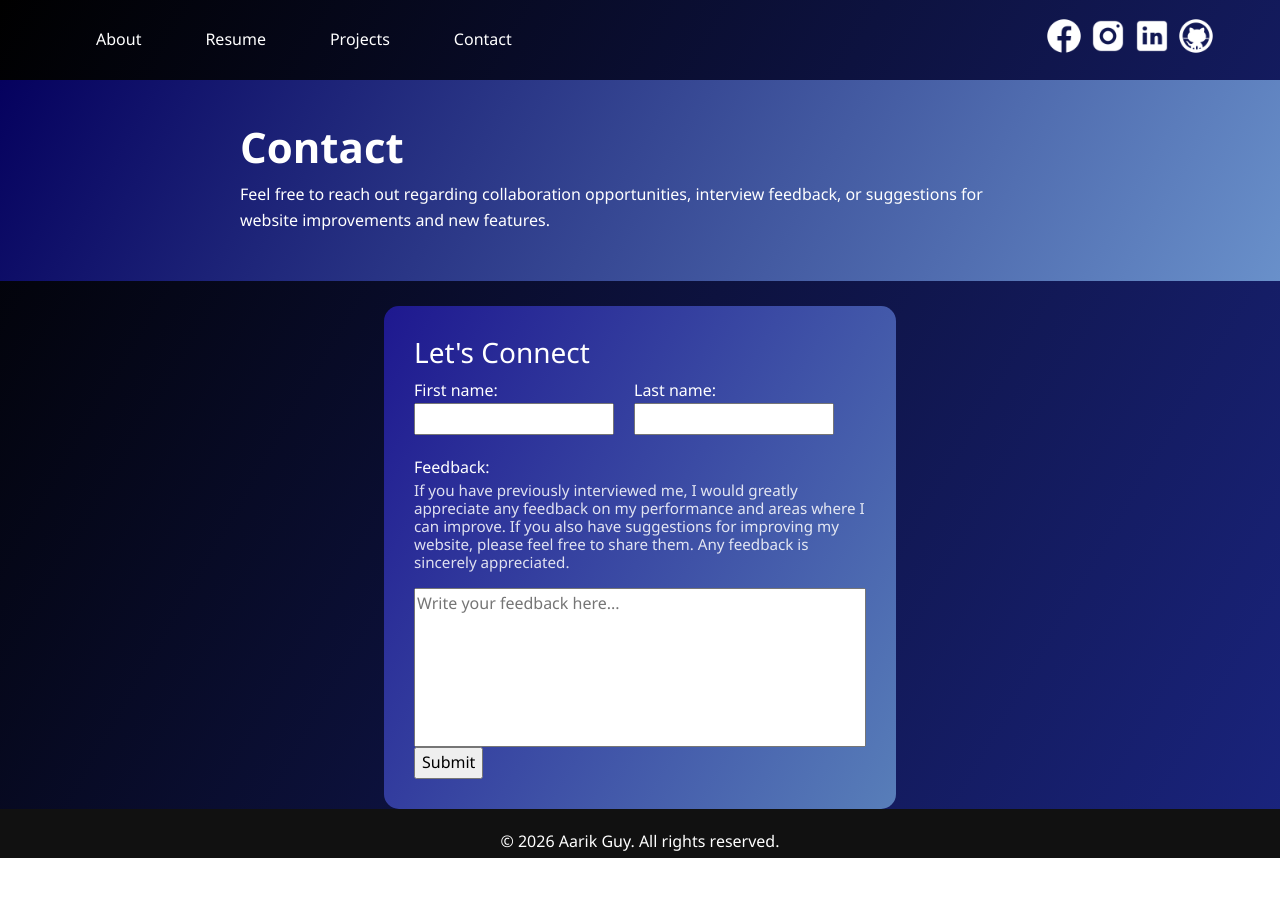
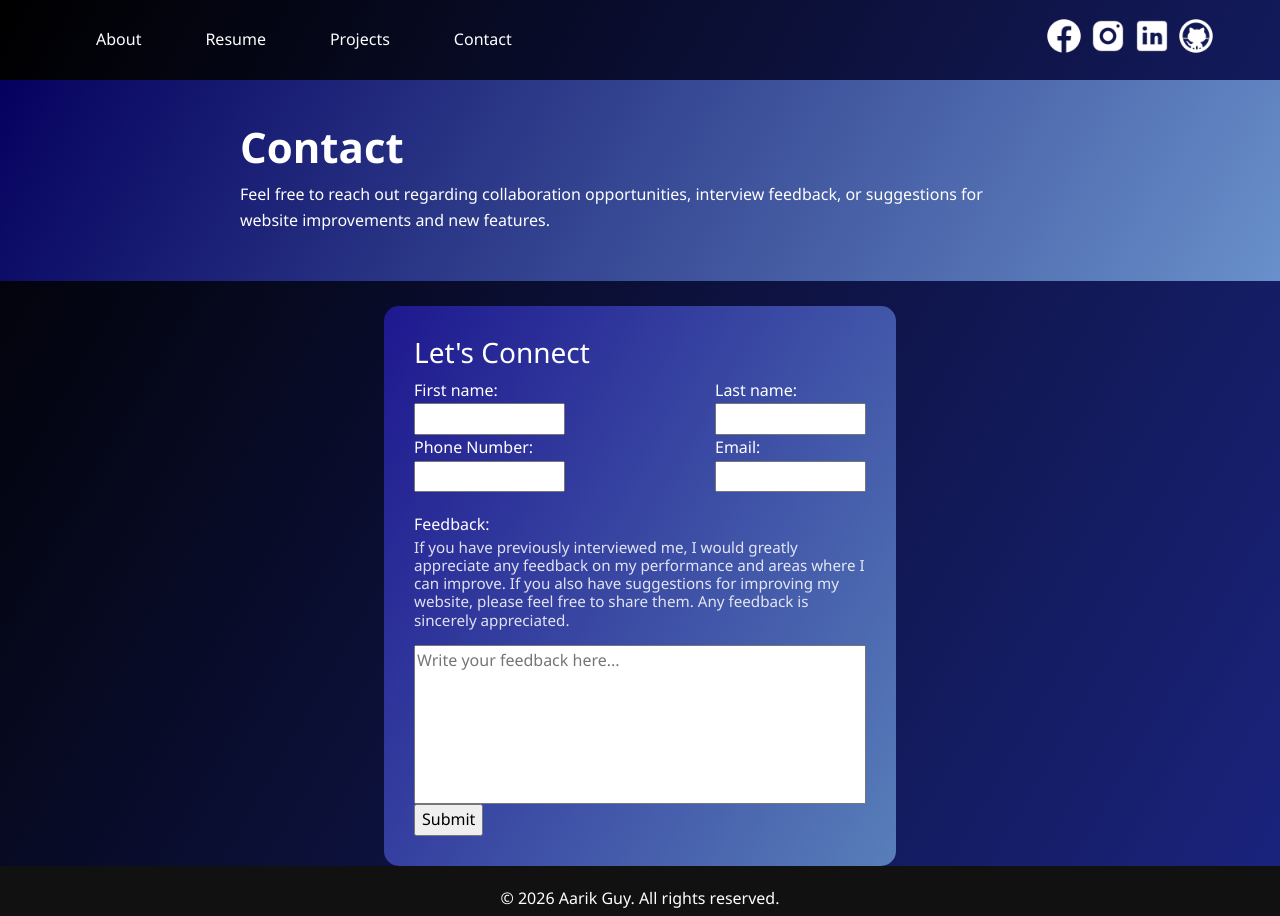
Before and after one commit to AarikGuy/Portfolio, a React (Vite) app in the folder frontend/: page /contact in a window 1280 px wide. Before the commit the page ends 858 px from the top, so only its background shows below. Built offline with nearby package versions, Linux system fonts and the light colour scheme.

Commit message:
Fixed reflow issue with fields

```diff
--- a/frontend/src/App.css
+++ b/frontend/src/App.css
@@ -395,6 +395,7 @@ footer p{
     /* max-width: 500px; */
     /* display: flexbox; */
     /* flex-direction: column; */
+
 }
 
 .feedback-section{
@@ -411,9 +412,11 @@ footer p{
 }
 
 .name-fields {
-    display: flex;
-    gap: 20px;
+    display: grid;
+    grid-template-columns: repeat(2, minmax(0, 1fr));
+    grid-auto-columns: auto;
     margin-bottom: 20px;
+    column-gap: 150px;
 }
 
 textarea {
@@ -423,8 +426,8 @@ textarea {
 
 #first-name,
 #last-name {
-    width: 100%;
-    max-width: 200px;
+    /* width: 100%;
+    max-width: 200px; */
 }
 
 .field-help {
--- a/frontend/src/pages/ContactInfo.jsx
+++ b/frontend/src/pages/ContactInfo.jsx
@@ -24,6 +24,15 @@ function ContactInfo() {
                     <label htmlFor="last-name">Last name:</label>
                     <input type="text" id="last-name"/>
                 </div>
+                <div className="field">
+                    <label htmlFor="phone">Phone Number:</label>
+                    <input type="text" id="phone"/>
+                </div>
+                <div className="field">
+                    <label htmlFor="email">Email:</label>
+                    <input type="text" id="email"/>
+                </div>
+
                 </div>
                 <div className="field">
                     <label htmlFor="feedback">Feedback:</label>
```
